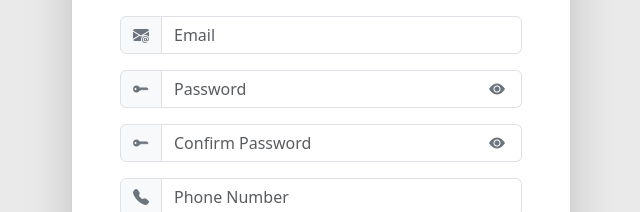
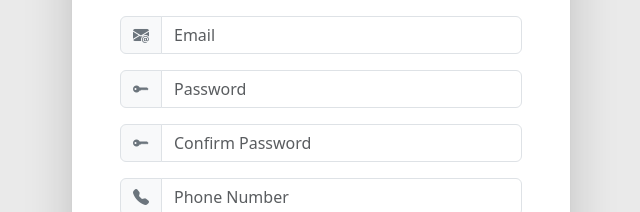
Before and after one commit to DevLucasHaubmann/barbershop-webapp, a React (Vite) app: page / in a window 1280 px wide. Shown: the part 327-539 px from the top of the page, without its empty margins (319-959 px from the left). Built offline with nearby package versions, Linux system fonts and the light colour scheme.

Commit message:
Revert "feat: PasswordInput file created for password field in Singup form"
This reverts commit e60c71a396d546a0ef3f4173cfcb061626951110.

```diff
--- a/package.json
+++ b/package.json
@@ -10,12 +10,7 @@
     "preview": "vite preview"
   },
   "dependencies": {
-    "@types/bootstrap": "^5.2.11",
     "axios": "^1.19.0",
-    "bootstrap": "^5.3.8",
-    "bootstrap-icons": "^1.13.1",
-    "install": "^0.13.0",
-    "npm": "^12.0.2",
     "react": "^19.2.8",
     "react-dom": "^19.2.8"
   },
--- a/src/components/PasswordInput.tsx
+++ /dev/null
@@ -1,30 +0,0 @@
-import React, { useState } from 'react';
-
-type PasswordInputProps = React.InputHTMLAttributes<HTMLInputElement>;
-
-export const PasswordInput: React.FC<PasswordInputProps> = ({ className, ...props }) => {
-  const [showPassword, setShowPassword] = useState(false);
-
-  const togglePasswordVisibility = () => {
-    setShowPassword((prev) => !prev);
-  };
-
-  return (
-    <>
-      <input
-        {...props}
-        type={showPassword ? "text" : "password"}
-        className={`${className || ''} border-end-0`}
-      />
-      <button
-        type="button"
-        className="btn bg-white border border-start-0 text-secondary shadow-none d-flex align-items-center px-3"
-        onClick={togglePasswordVisibility}
-        aria-label={showPassword ? "Hide password" : "Show password"}
-        title={showPassword ? "Hide password" : "Show password"}
-      >
-        <i className={showPassword ? "bi bi-eye-slash-fill" : "bi bi-eye-fill"}></i>
-      </button>
-    </>
-  );
-};
--- a/src/components/Signup/SignupForm.tsx
+++ b/src/components/Signup/SignupForm.tsx
@@ -1,6 +1,5 @@
-import   { useState, type ChangeEvent, type FormEvent } from 'react';
+import { useState, type ChangeEvent, type FormEvent } from 'react';
 import { createUser } from '../../services/UserService';
-import { PasswordInput } from '../PasswordInput';
 import './Signup.css';
 
 interface FormData {
@@ -42,8 +41,8 @@ const Signup = () => {
         setError('');
 
         if (formData.password !== formData.confirmPassword) {
-            setStatus('');
-            setError('Passwords do not match');
+            setError('');
+            setStatus('Passwords do not match');
 
             return;
         }
@@ -115,14 +114,14 @@ const Signup = () => {
                         <span className="input-group-text bg-light">
                             <i className="bi bi-key-fill text-secondary"></i>
                         </span>
-                        <PasswordInput name="password" value={formData.password} onChange={handleChange} type="password" className="form-control" placeholder="Password" />
+                        <input name="password" value={formData.password} onChange={handleChange} type="password" className="form-control" placeholder="Password" />
                     </div>
 
                     <div className="input-group">
                         <span className="input-group-text bg-light">
                             <i className="bi bi-key-fill text-secondary"></i>
                         </span>
-                        <PasswordInput name="confirmPassword" value={formData.confirmPassword} onChange={handleChange} type="password" className="form-control" placeholder="Confirm Password" />
+                        <input name="confirmPassword" value={formData.confirmPassword} onChange={handleChange} type="password" className="form-control" placeholder="Confirm Password" />
                     </div>
 
                     <div className="input-group">
```
Also changed, not shown: 1 other file (tests, documents, lock files or other folders).
